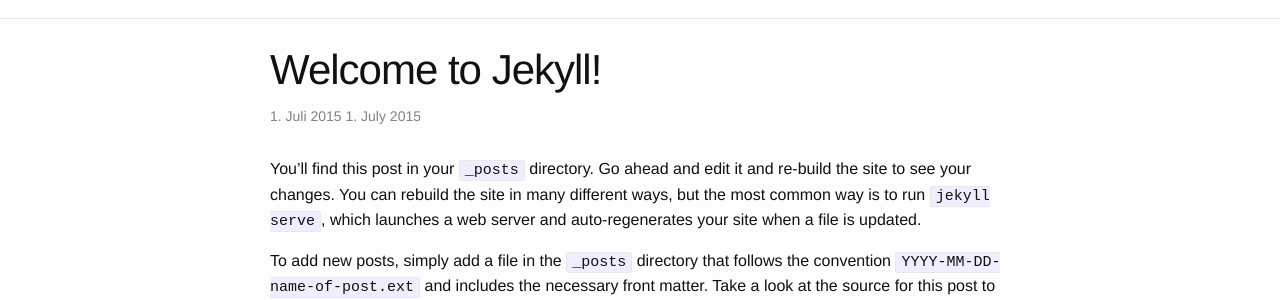
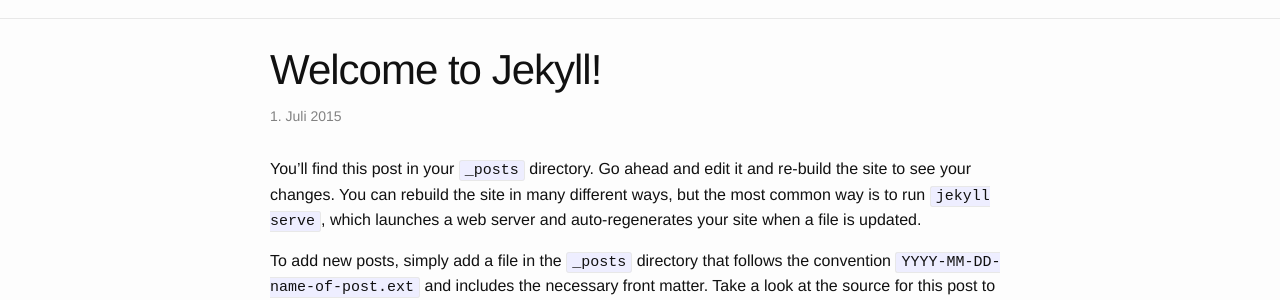
Before and after one commit to oc-reith/oc-reith.github.io, a Jekyll site: the page built from blog/_posts/2015-07-01-welcome-to-jekyll.markdown, in a window 1280 px wide. Shown: the part 226-526 px from the top of the page. Built offline with Jekyll 4.4.1, drawn with Linux system fonts in a browser that asks for light colours.

Commit message:
Update post.html

```diff
--- a/_layouts/post.html
+++ b/_layouts/post.html
@@ -5,10 +5,7 @@ layout: default
 
  <header class="post-header">
   <h1 class="post-title">{{ page.title }}</h1>
-  <p class="post-meta">
-   {% include date.html date=page.date %}
-
-   {{ page.date | date: "%-d. %B %Y" }}{% if page.author %} • {{ page.author }}{% endif %}{% if page.meta %} • {{ page.meta }}{% endif %}</p>
+  <p class="post-meta">{% include date.html date=page.date %}{% if page.author %} • {{ page.author }}{% endif %}{% if page.meta %} • {{ page.meta }}{% endif %}</p>
  </header>
 
  <article class="post-content">
```
